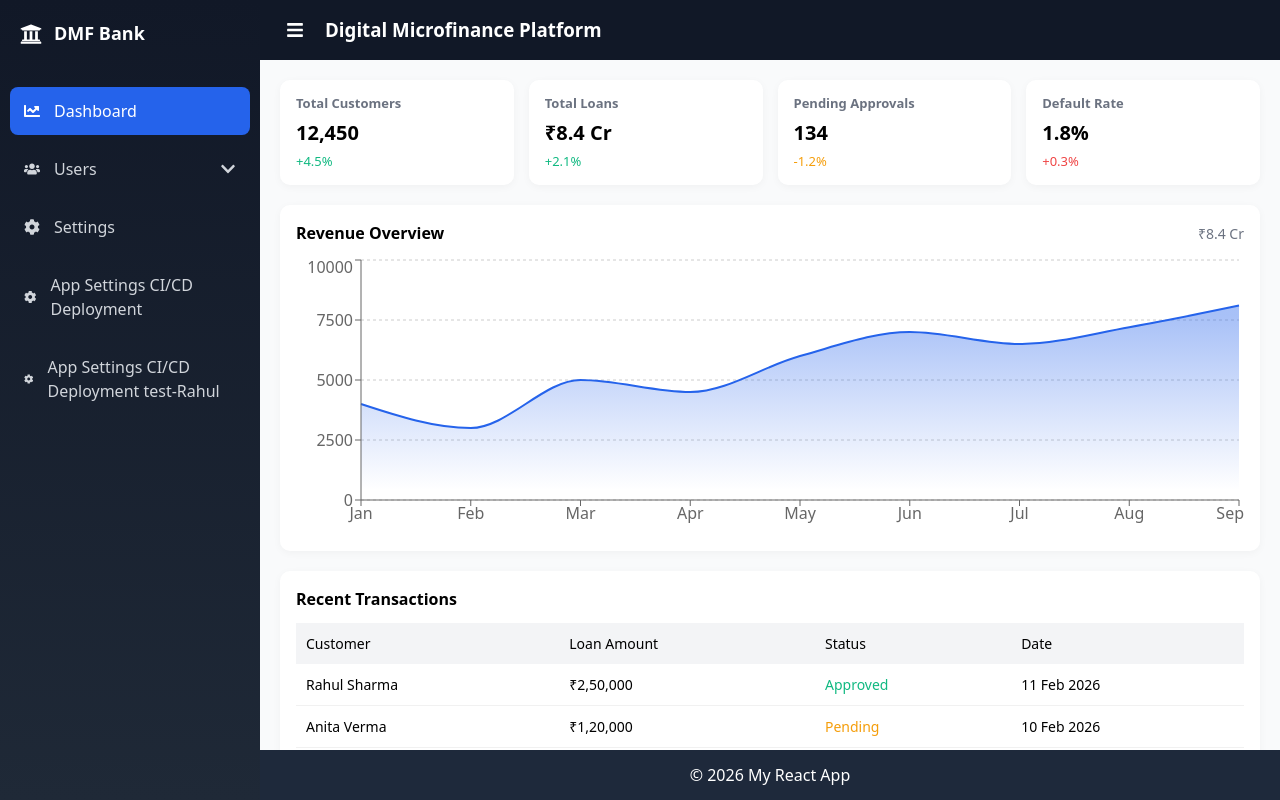
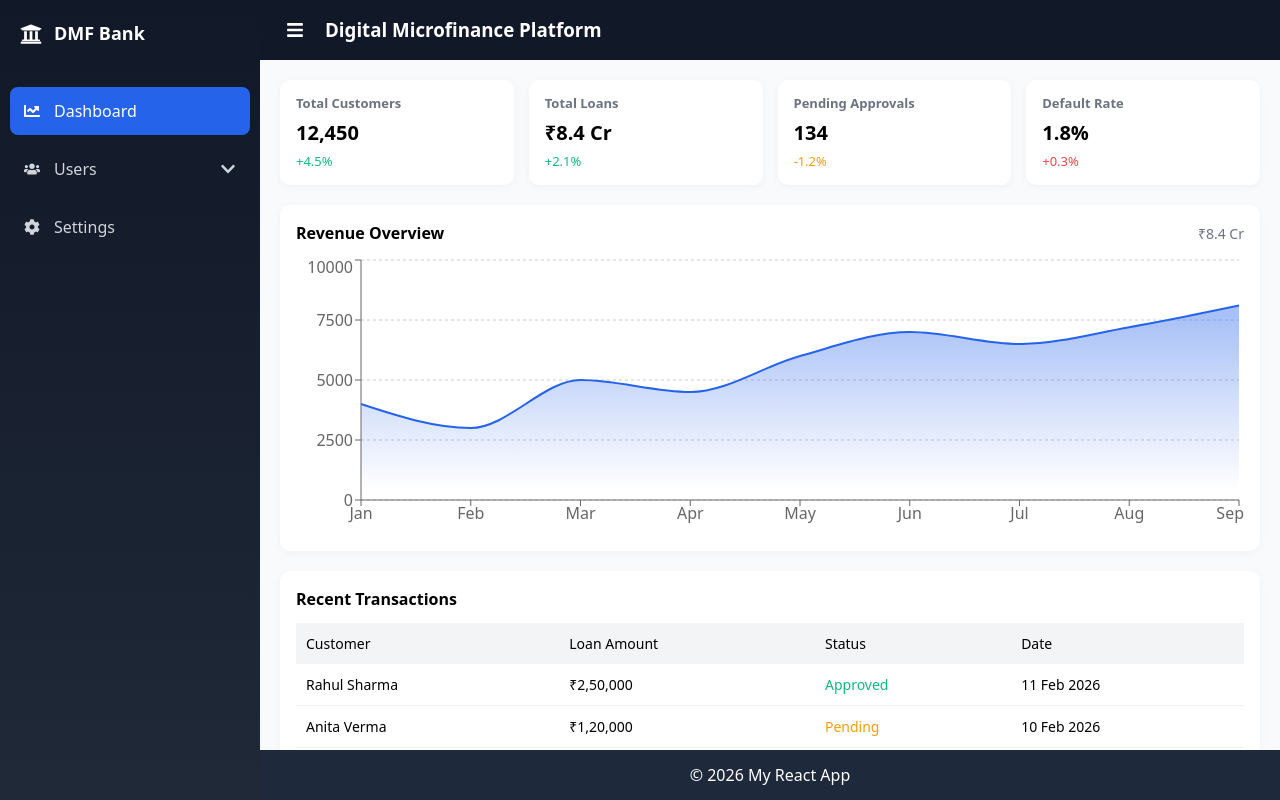
Before and after one commit to Rahul7549/digital_microfinance_platform_ui, a React (Vite) app: page / in a window 1280 px wide. Built offline with nearby package versions, Linux system fonts and the light colour scheme.

Commit message:
fix workflow location

```diff
--- a/src/components/layout/Sidebar.jsx
+++ b/src/components/layout/Sidebar.jsx
@@ -108,26 +108,10 @@ export default function Sidebar({ collapsed }) {
           {!collapsed && <span>Settings</span>}
         </NavLink>
 
-        <NavLink
-          to="/settings"
-          className={({ isActive }) =>
-            `menu-item ${isActive ? "active" : ""}`
-          }
-        >
-          <FaCog />
-          {!collapsed && <span>App Settings CI/CD Deployment</span>}
-        </NavLink>
 
 
-        <NavLink
-          to="/settings"
-          className={({ isActive }) =>
-            `menu-item ${isActive ? "active" : ""}`
-          }
-        >
-          <FaCog />
-          {!collapsed && <span>App Settings CI/CD Deployment test-Rahul</span>}
-        </NavLink>
+
+
 
       </nav>
     </aside>
```
